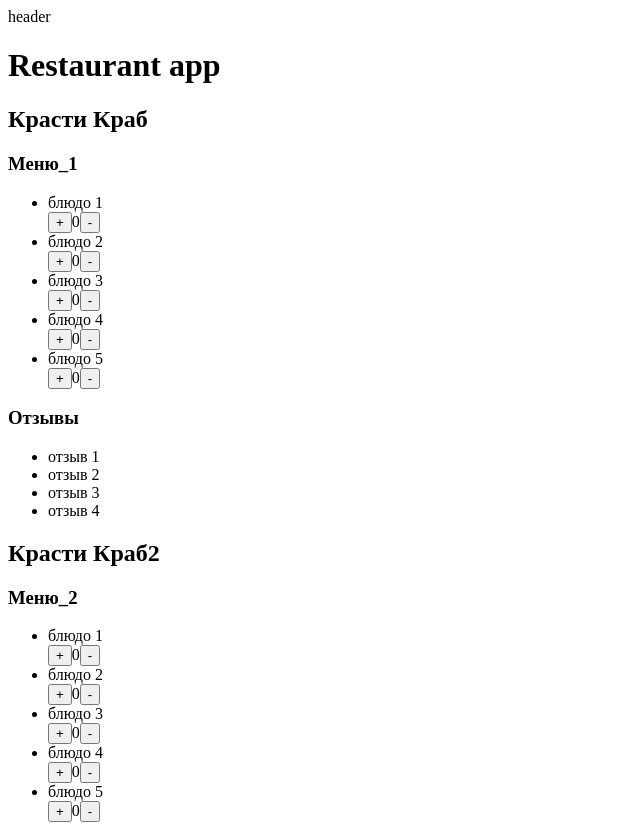
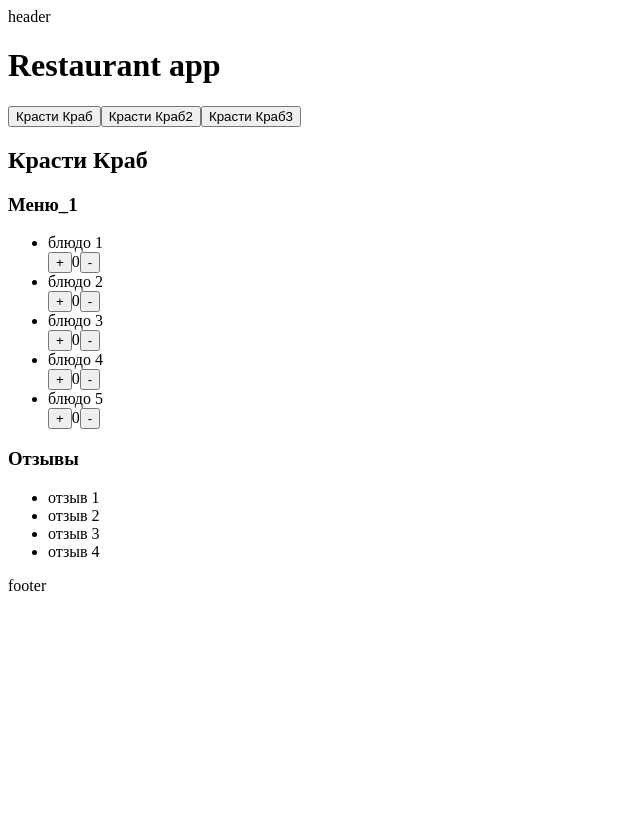
Before and after one commit to Vankir94/vite, a React (Vite) app: page / in a window 1280 px wide. Shown: the top 824 px of the page, without its empty margins (0-640 px from the left). After the commit the page ends 800 px from the top, so only its background shows below. Built offline with nearby package versions, Linux system fonts and the light colour scheme.

Commit message:
second homework

```diff
--- a/src/components/app/App.jsx
+++ b/src/components/app/App.jsx
@@ -1,20 +1,12 @@
-import MY_RESTAURANTS from "../../materials/mock.js";
-import {Restaurant} from "../restaurant/Restaurant.jsx";
 import {Layout} from "../layout/Layout";
+import {Tab} from "../tab/Tab";
 
 export const App = ({title}) => {
     return (
         <Layout>
             <div>
                 <h1>{title}</h1>
-                {MY_RESTAURANTS.map((
-                    {name, menuName, listOfDishes, reviewName, listOfReviews, id}
-                ) => <Restaurant name={name}
-                                 menuName={menuName}
-                                 listOfDishes={listOfDishes}
-                                 reviewName={reviewName}
-                                 listOfReviews={listOfReviews}/>)}
-
+                <Tab />
             </div>
         </Layout>
     );
--- a/src/components/count/use-count.js
+++ b/src/components/count/use-count.js
@@ -1,9 +1,10 @@
-import {useState} from "react";
+import {useCallback, useState} from "react";
 
 export const useCount = ({minValue, maxValue}) => {
     const [value, setValue] = useState({value: 0});
 
-    const increase = () => {
+    const increase = useCallback(
+        () => {
             setValue((current) => {
                 if (current.value === maxValue) {
                     return {
@@ -14,8 +15,10 @@ export const useCount = ({minValue, maxValue}) => {
                     value: current.value + 1
                 };
             })
-    };
-    const decrease = () => {
+        }, [value]
+    ) ;
+    const decrease = useCallback(
+        () => {
             setValue((current) => {
                 if (current.value === minValue) {
                     return {
@@ -26,7 +29,8 @@ export const useCount = ({minValue, maxValue}) => {
                     value: current.value - 1
                 };
             })
-    };
+        }, [value]
+    );
 
     return {
         value: value.value,
--- a/src/components/restaurant/Restaurant.jsx
+++ b/src/components/restaurant/Restaurant.jsx
@@ -1,7 +1,7 @@
 import React from "react";
 import {List} from "../list/List.jsx";
 
-export function Restaurant({name, menuName, listOfDishes, reviewName, listOfReviews}) {
+export function Restaurant({name, menuName, listOfDishes, reviewName, listOfReviews, id}) {
     if (!name) {
         return null;
     }
--- a/src/components/tab/Tab.jsx
+++ b/src/components/tab/Tab.jsx
@@ -1,15 +1,30 @@
-import React, {useState} from "react";
+import React from "react";
+import MY_RESTAURANTS from "../../materials/mock.js";
+import {useTab} from "./use-tab.js";
+import {Restaurant} from "../restaurant/Restaurant.jsx";
 
-export function Tab({children, id, name}) {
-    const [activeTab, setActiveTab]  = useState(1);
+export function Tab() {
+    const {activeTab, handleTabClick} = useTab();
     return (
         <div>
-            <button onClick={() => setActiveTab(() => id)}>{name}</button>
-
-            {activeTab === id &&
-                <div>
-                    {children}
-                </div>}
+            {MY_RESTAURANTS.map(e => <button onClick={() => handleTabClick(e.id)}>{e.name}</button>)}
+            <>
+                {MY_RESTAURANTS.map((
+                    {
+                        name,
+                        menuName,
+                        listOfDishes,
+                        reviewName,
+                        listOfReviews,
+                        id
+                    }
+                ) => activeTab === id && <Restaurant id={id}
+                                                     name={name}
+                                                     menuName={menuName}
+                                                     listOfDishes={listOfDishes}
+                                                     reviewName={reviewName}
+                                                     listOfReviews={listOfReviews}/>)}
+            </>
         </div>
     );
 };
--- /dev/null
+++ b/src/components/tab/use-tab.js
@@ -0,0 +1,19 @@
+import {useState, useCallback} from "react";
+import MY_RESTAURANTS from "../../materials/mock.js";
+
+export const useTab = () => {
+    const [activeTab, setActiveTab]  = useState(MY_RESTAURANTS[0].id);
+
+    const handleTabClick = useCallback(id => {
+        setActiveTab(currentId => {
+            if (currentId === id) {
+                return currentId;
+            }
+            return id;
+        })
+    }, [activeTab]);
+    return {
+        activeTab,
+        handleTabClick
+    };
+}
--- a/src/materials/mock.js
+++ b/src/materials/mock.js
@@ -36,6 +36,25 @@ const MY_RESTAURANTS = [
             'отзыв 3',
             'отзыв 4',
         ]
+    },
+    {
+        id: 3,
+        name: 'Красти Краб3',
+        menuName: 'Меню_3',
+        reviewName: 'Отзывы',
+        listOfDishes: [
+            'блюдо 1',
+            'блюдо 2',
+            'блюдо 3',
+            'блюдо 4',
+            'блюдо 5',
+        ],
+        listOfReviews: [
+            'отзыв 1',
+            'отзыв 2',
+            'отзыв 3',
+            'отзыв 4',
+        ]
     }
 ];
 
```
Also changed, not shown: 1 other file (tests, documents, lock files or other folders). Lines whose indentation alone changed are shown as unchanged.
